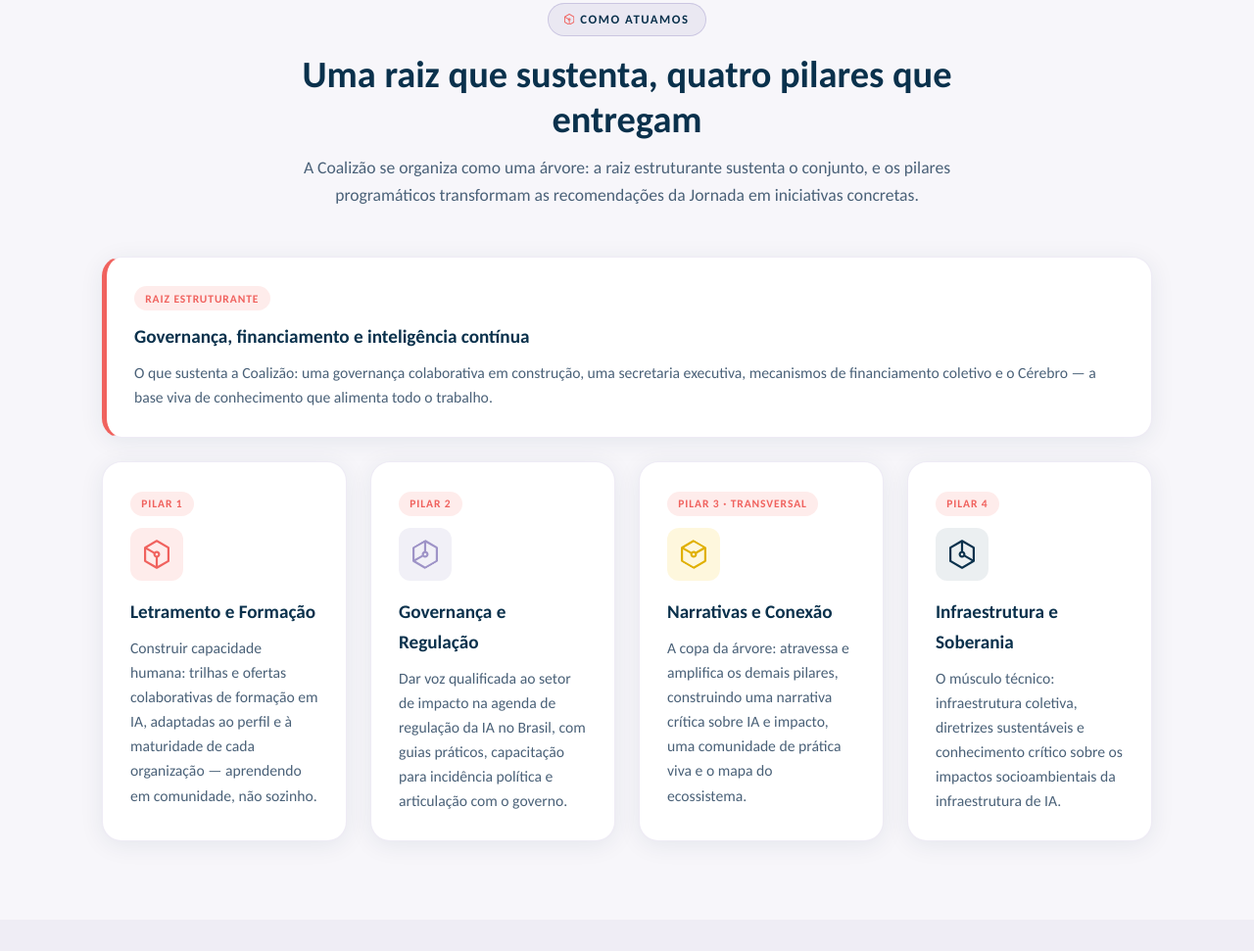
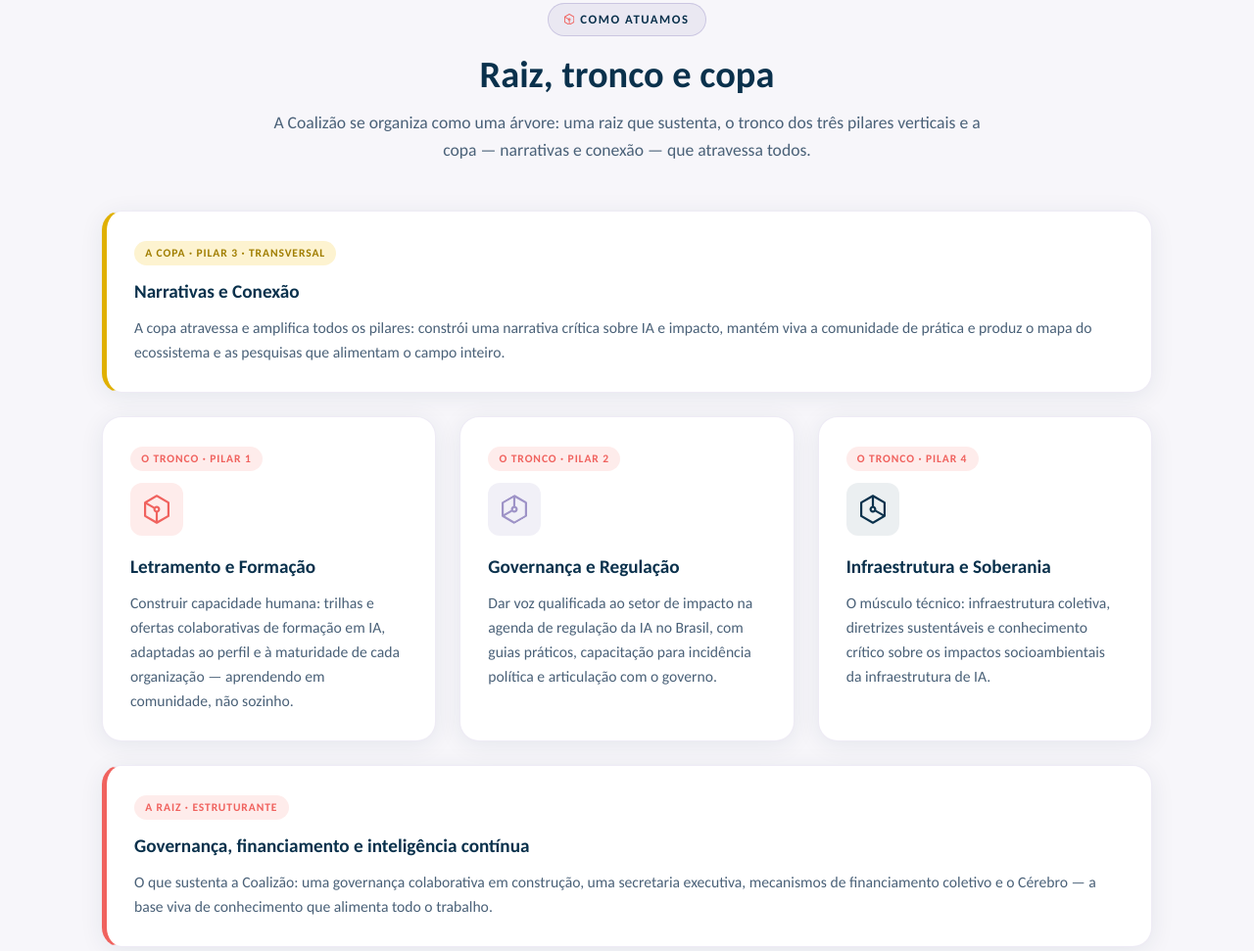
Before and after one commit to dmatielo/coalizao-impacto, a plain HTML site: page index.html in a window 1280 px wide. Shown: the part 3043-4014 px from the top of the page at 98% size. Drawn offline with Linux system fonts and the light colour scheme.

Commit message:
Corrige a arvore: raiz, tronco de tres pilares e copa
Alinha ao deck de 07/10: a copa (Pilar 3, Narrativas e Conexao,
transversal) abre a secao, o tronco reune os pilares 1, 2 e 4, e a
raiz estruturante fecha - a arvore lida de cima para baixo.

Co-Authored-By: Claude Fable 5 <noreply@anthropic.com>

```diff
--- a/index.html
+++ b/index.html
@@ -205,27 +205,27 @@
     <div class="container">
       <div class="section-head">
         <span class="kicker"><svg class="insignia" aria-hidden="true"><use href="#insignia"/></svg>Como atuamos</span>
-        <h2>Uma raiz que sustenta, quatro pilares que entregam</h2>
+        <h2>Raiz, tronco e copa</h2>
         <p>
-          A Coalizão se organiza como uma árvore: a raiz estruturante sustenta o
-          conjunto, e os pilares programáticos transformam as recomendações da
-          Jornada em iniciativas concretas.
+          A Coalizão se organiza como uma árvore: uma raiz que sustenta, o tronco
+          dos três pilares verticais e a copa — narrativas e conexão — que
+          atravessa todos.
         </p>
       </div>
       <div class="card-grid" style="margin-bottom:1.5rem;">
-        <article class="card" style="grid-column:1/-1;border-left:5px solid var(--coral);">
-          <span class="tag">Raiz Estruturante</span>
-          <h3>Governança, financiamento e inteligência contínua</h3>
+        <article class="card" style="grid-column:1/-1;border-left:5px solid #E0B000;">
+          <span class="tag" style="background:rgba(247,208,70,0.25);color:#A07E00;">A Copa · Pilar 3 · transversal</span>
+          <h3>Narrativas e Conexão</h3>
           <p>
-            O que sustenta a Coalizão: uma governança colaborativa em construção, uma
-            secretaria executiva, mecanismos de financiamento coletivo e o Cérebro —
-            a base viva de conhecimento que alimenta todo o trabalho.
+            A copa atravessa e amplifica todos os pilares: constrói uma narrativa
+            crítica sobre IA e impacto, mantém viva a comunidade de prática e produz
+            o mapa do ecossistema e as pesquisas que alimentam o campo inteiro.
           </p>
         </article>
       </div>
-      <div class="card-grid">
+      <div class="card-grid" style="margin-bottom:1.5rem;">
         <article class="card">
-          <span class="tag">Pilar 1</span>
+          <span class="tag">O Tronco · Pilar 1</span>
           <div class="card-icon coral"><svg class="insignia" aria-hidden="true"><use href="#insignia"/></svg></div>
           <h3>Letramento e Formação</h3>
           <p>
@@ -235,7 +235,7 @@
           </p>
         </article>
         <article class="card">
-          <span class="tag">Pilar 2</span>
+          <span class="tag">O Tronco · Pilar 2</span>
           <div class="card-icon lavanda"><svg class="insignia rot-60" aria-hidden="true"><use href="#insignia"/></svg></div>
           <h3>Governança e Regulação</h3>
           <p>
@@ -245,23 +245,24 @@
           </p>
         </article>
         <article class="card">
-          <span class="tag">Pilar 3 · transversal</span>
-          <div class="card-icon amarelo"><svg class="insignia rot-120" aria-hidden="true"><use href="#insignia"/></svg></div>
-          <h3>Narrativas e Conexão</h3>
-          <p>
-            A copa da árvore: atravessa e amplifica os demais pilares, construindo uma
-            narrativa crítica sobre IA e impacto, uma comunidade de prática viva e o
-            mapa do ecossistema.
-          </p>
-        </article>
-        <article class="card">
-          <span class="tag">Pilar 4</span>
+          <span class="tag">O Tronco · Pilar 4</span>
           <div class="card-icon navy"><svg class="insignia rot-180" aria-hidden="true"><use href="#insignia"/></svg></div>
           <h3>Infraestrutura e Soberania</h3>
           <p>
             O músculo técnico: infraestrutura coletiva, diretrizes sustentáveis e
             conhecimento crítico sobre os impactos socioambientais da infraestrutura
             de IA.
+          </p>
+        </article>
+      </div>
+      <div class="card-grid">
+        <article class="card" style="grid-column:1/-1;border-left:5px solid var(--coral);">
+          <span class="tag">A Raiz · Estruturante</span>
+          <h3>Governança, financiamento e inteligência contínua</h3>
+          <p>
+            O que sustenta a Coalizão: uma governança colaborativa em construção, uma
+            secretaria executiva, mecanismos de financiamento coletivo e o Cérebro —
+            a base viva de conhecimento que alimenta todo o trabalho.
           </p>
         </article>
       </div>
```
